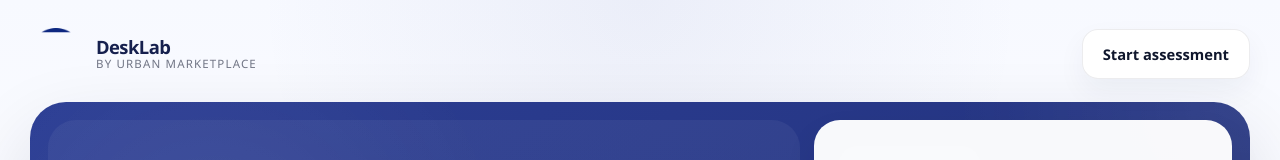
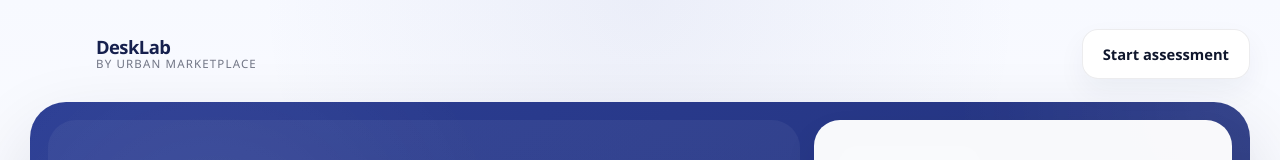
Before and after one commit to urbanmarketplace-labs/desk-advisor, a Next.js app: page / in a window 1280 px wide. Shown: the top 160 px of the page. Built offline with nearby package versions, Linux system fonts and the light colour scheme.

Commit message:
Fix DeskLab header logo render

```diff
--- a/src/components/desk-advisor-site.tsx
+++ b/src/components/desk-advisor-site.tsx
@@ -201,7 +201,7 @@ export function DeskAdvisorSite() {
     <main className="page">
       <header className="siteHeader">
         <a className="brandLockup" href="#top">
-          <img alt="DeskLab mark" className="brandMark" src="/desklab-round.png?v=3" />
+          <span aria-hidden="true" className="brandMark" />
           <span className="brandText">
             <strong>DeskLab</strong>
             <span>by Urban Marketplace</span>
```
